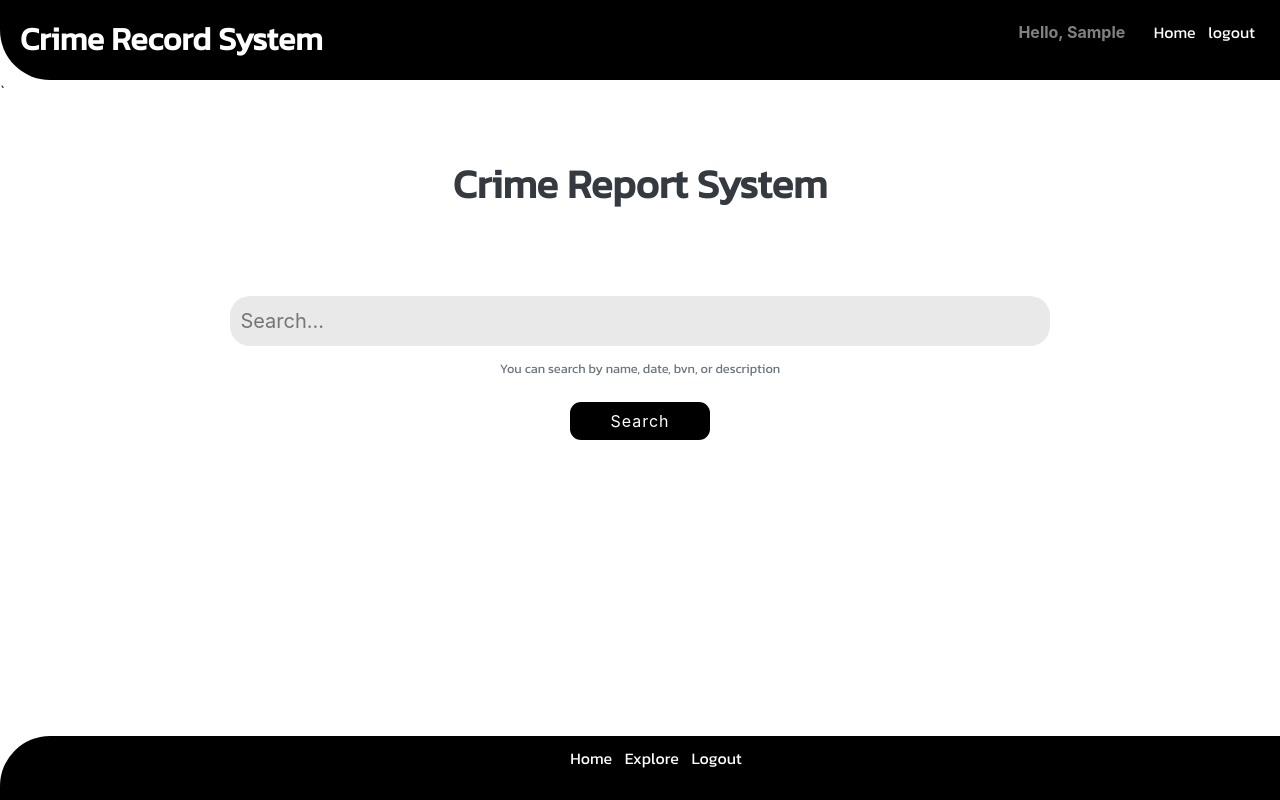
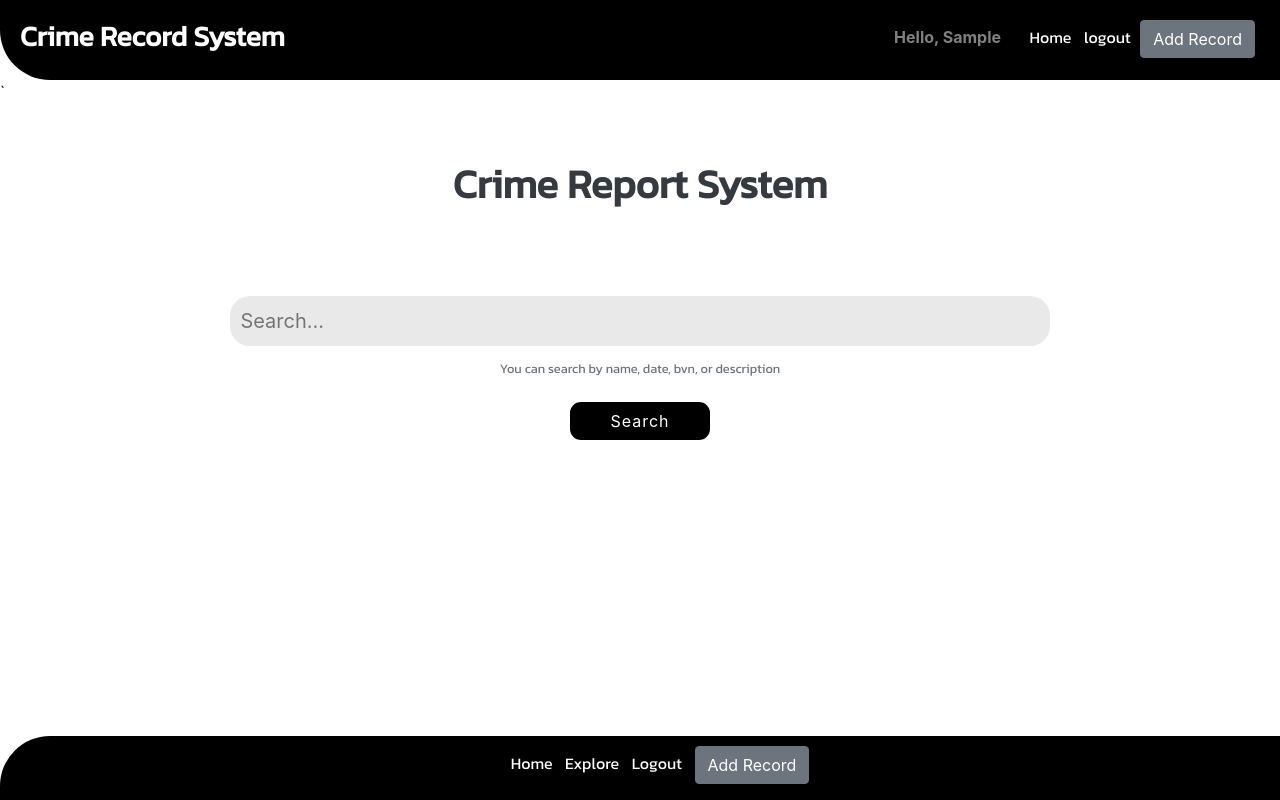
Before and after one commit to Imuhammed24/crimeSystem, a Django app: page /account/ in a window 1280 px wide. Run offline with Django 3.2, Linux system fonts and the light colour scheme; the visitor is signed in with stand-in values (Sample User, id 1); some libraries are stand-ins or nearby versions.

Commit message:
finishing touch (fixed image size and put modal in more pages)

```diff
--- a/account/templates/footer.html
+++ b/account/templates/footer.html
@@ -6,9 +6,32 @@
             <li class="list-unstyled d-inline mr-2 text-white"><a {% if request.user.is_authenticated %} href="{% url 'account:home' %}" {% else%} href="/" {% endif %} class="text-white">Home</a></li>
             <li class="list-unstyled d-inline mr-2 text-white"><a href="{% url 'crime_records:crime_list' %}" class="text-white">Explore</a></li>
             <li class="list-unstyled d-inline mr-2 text-white"><a href="" class="text-white">Logout</a></li>
-            {% if section == 'explore' %}
             <li class="list-unstyled d-inline"><button type="button" data-toggle="modal" data-target="#exampleModalLong" class="text-white btn btn-secondary">Add Record</button></li>
-            {% endif %}
         </ul>
     </center>
+<!-- Modal -->
+    <div class="modal fade" id="exampleModalLong" tabindex="-1" role="dialog" aria-labelledby="exampleModalLongTitle" aria-hidden="true">
+      <div class="modal-dialog" role="document">
+        <div class="modal-content">
+          <div class="modal-header">
+            <h5 class="modal-title" id="exampleModalLongTitle">Add Crime Record</h5>
+            <button type="button" class="close" data-dismiss="modal" aria-label="Close">
+              <span aria-hidden="true">&times;</span>
+            </button>
+          </div>
+          <div class="modal-body">
+              <form id="add-record-form" enctype="multipart/form-data" action="{% url 'crime_records:add_crime_record' %}" method="post">
+                  {% csrf_token %}
+                  {{ add_record_form.as_p }}
+                  <button type="submit" class="btn btn-success">Save</button>
+              </form>
+          </div>
+          <div class="modal-footer">
+            <button type="button" class="btn btn-danger" data-dismiss="modal">Close</button>
+
+          </div>
+        </div>
+      </div>
+    </div>
+
 </footer>
--- a/account/templates/header.html
+++ b/account/templates/header.html
@@ -2,16 +2,15 @@
 
 <header id="site-header" {% if section == 'explore' or section == 'search' or section == 'detail' %}style="border-radius: unset"{% endif %}>
     {% if section == 'explore' %}
-    <h2 class="d-inline font-weight-bold">Explore Crime Records</h2>
+    <h3 class="d-inline font-weight-bold">Explore Crime Records</h3>
     {% else %}
-    <h2 class="d-inline font-weight-bold">Crime Record System</h2>
+    <h3 class="d-inline font-weight-bold">Crime Record System</h3>
     {% endif %}
     <ul id="nav-bar-ul" class="m-0">
         <li class="list-unstyled d-inline font-weight-bold text-white-50 mr-4">Hello, {{request.user.username.title}}</li>
         <li class="list-unstyled d-inline mr-2"><a {% if request.user.is_authenticated %} href="{% url 'account:home' %}" {% else%} href="/" {% endif %} class="text-white">Home</a></li>
-        <li class="list-unstyled d-inline"><a href="" class="text-white">logout</a></li>
-        {% if section == 'explore' %}
+        <li class="list-unstyled d-inline"><a href="{% url 'account:logout' %}" class="text-white">logout</a></li>
         <li class="list-unstyled d-inline"><button type="button" data-toggle="modal" data-target="#exampleModalLong" class="text-white btn btn-secondary">Add Record</a></li>
-        {% endif %}
     </ul>
+    <!-- Modal -->
 </header>
--- a/account/templates/home.html
+++ b/account/templates/home.html
@@ -1,5 +1,67 @@
 {% extends 'base.html' %}
 {% load static %}
+
+{% block extra_style %}
+<script>
+    // interactive greetings section
+    var TxtRotate = function(el, toRotate, period) {
+      this.toRotate = toRotate;
+      this.el = el;
+      this.loopNum = 0;
+      this.period = parseInt(period, 10) || 2000;
+      this.txt = '';
+      this.tick();
+      this.isDeleting = false;
+    };
+
+    TxtRotate.prototype.tick = function() {
+      var i = this.loopNum % this.toRotate.length;
+      var fullTxt = this.toRotate[i];
+
+      if (this.isDeleting) {
+        this.txt = fullTxt.substring(0, this.txt.length - 1);
+      } else {
+        this.txt = fullTxt.substring(0, this.txt.length + 1);
+      }
+
+      this.el.innerHTML = '<span class="wrap">'+this.txt+'</span>';
+
+      var that = this;
+      var delta = 300 - Math.random() * 100;
+
+      if (this.isDeleting) { delta /= 2; }
+
+      if (!this.isDeleting && this.txt === fullTxt) {
+        delta = this.period;
+        this.isDeleting = true;
+      } else if (this.isDeleting && this.txt === '') {
+        this.isDeleting = false;
+        this.loopNum++;
+        delta = 500;
+      }
+
+      setTimeout(function() {
+        that.tick();
+      }, delta);
+    };
+
+    window.onload = function() {
+      var elements = document.getElementsByClassName('txt-rotate');
+      for (var i=0; i<elements.length; i++) {
+        var toRotate = elements[i].getAttribute('data-rotate');
+        var period = elements[i].getAttribute('data-period');
+        if (toRotate) {
+          new TxtRotate(elements[i], JSON.parse(toRotate), period);
+        }
+      }
+      // INJECT CSS
+      var css = document.createElement("style");
+      css.type = "text/css";
+      css.innerHTML = ".txt-rotate > .wrap { border-right: 0.08em solid #666 }";
+      document.body.appendChild(css);
+    };
+</script>
+{% endblock %}
 
 {% block html_body_content %}
 {% include 'header.html' %}
--- a/account/views.py
+++ b/account/views.py
@@ -5,9 +5,15 @@ from django.shortcuts import render, redirect
 
 
 # Create your views here.
+from crime_records.forms import CrimeRecordForm
+
+
 @login_required(login_url='/')
 def home_view(request):
-    context = {'html_title': 'WELCOME HOME'}
+    crime_record_form = CrimeRecordForm()
+    context = {'html_title': 'WELCOME HOME',
+               'add_record_form': crime_record_form,
+               }
     return render(request, 'home.html', context)
 
 def login_view(request):
--- a/crime_records/templates/crime_records/record/detail.html
+++ b/crime_records/templates/crime_records/record/detail.html
@@ -6,10 +6,10 @@
 {% include 'header.html' %}
 <section class="d-block overflow-hidden">
     <div id="left-div" class="content-div">`</div>
-    <div id="middle-div" class="content-div">
+    <div id="middle-div" class="content-div bg-white">
         <div id="profile-header" class="p-3">
             <div class="overflow-hidden">
-                <img id="main-profile-pic" src="{{ record.passport.url}}" alt="">
+                <a href="{{ record.passport.url }}"><img id="main-profile-pic" src="{{ record.passport.url }}" alt=""></a>
                 <div id="user-detail" class="d-inline ">
                     <span class="user-detail-span"> <h5 class="d-inline">Name: </h5> <strong class="">{{record.first_name.title}} {{record.last_name.title}} {{record.middle_name.title}}</strong></span>
                     <span class="user-detail-span"> <h5 class="d-inline">Date of Birth: </h5> <strong class="">{{record.date_of_birth}}</strong></span>
--- a/crime_records/views.py
+++ b/crime_records/views.py
@@ -19,9 +19,11 @@ def crime_list_view(request):
 
 def crime_detail_view(request, record_id):
     record = CrimeRecord.objects.get(id=record_id)
+    crime_record_form = CrimeRecordForm()
     context = {
         'record': record,
         'html_title': 'RECORD DEATIL VIEW',
+        'add_record_form': crime_record_form,
         'section': 'detail',
     }
     return render(request, 'crime_records/record/detail.html', context)
--- a/static/css/style.css
+++ b/static/css/style.css
@@ -56,7 +56,7 @@ h1,h2,h3,h4,h5,h6,p,a,small{
     transition: .9s;
 }
 
-#search-bar:focus{
+#search-bar:focus, #search-bar:hover{
     outline: none;
     background-color: white;
     /*border: 3px solid #0275d8;*/
@@ -101,6 +101,10 @@ h1,h2,h3,h4,h5,h6,p,a,small{
     padding: 10px 15px;
 }
 
+#record-table tbody tr:hover{
+    opacity: .5;
+}
+
 #profile-header{
     display: block;
     /*box-shadow: 0 0 10px #cbcbcb;*/
@@ -114,6 +118,8 @@ h1,h2,h3,h4,h5,h6,p,a,small{
 }
 
 #main-profile-pic{
+    height: 100px;
+    width: 100px;
     border-radius: 50%;
     overflow: hidden;
     float: left;
@@ -123,7 +129,7 @@ h1,h2,h3,h4,h5,h6,p,a,small{
 #user-detail{
     /*width: 80%;*/
     display: block;
-    margin: 35px 0 0 10px;
+    margin: 5px 0 0 10px;
     float: left;
 }
 
```
Also changed, not shown: crime_records/templates/crime_records/explore-all.html (+0 -25 lines).
